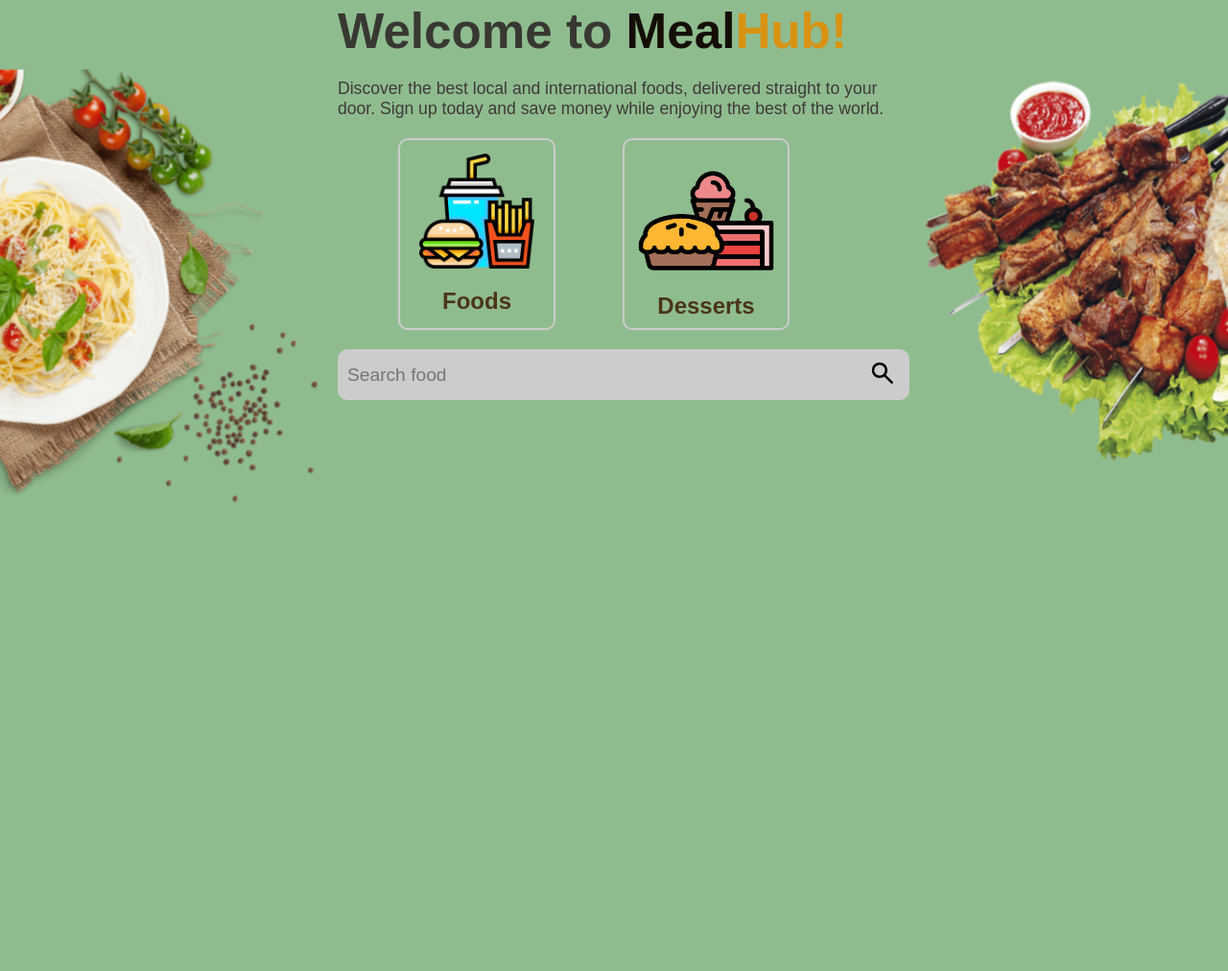
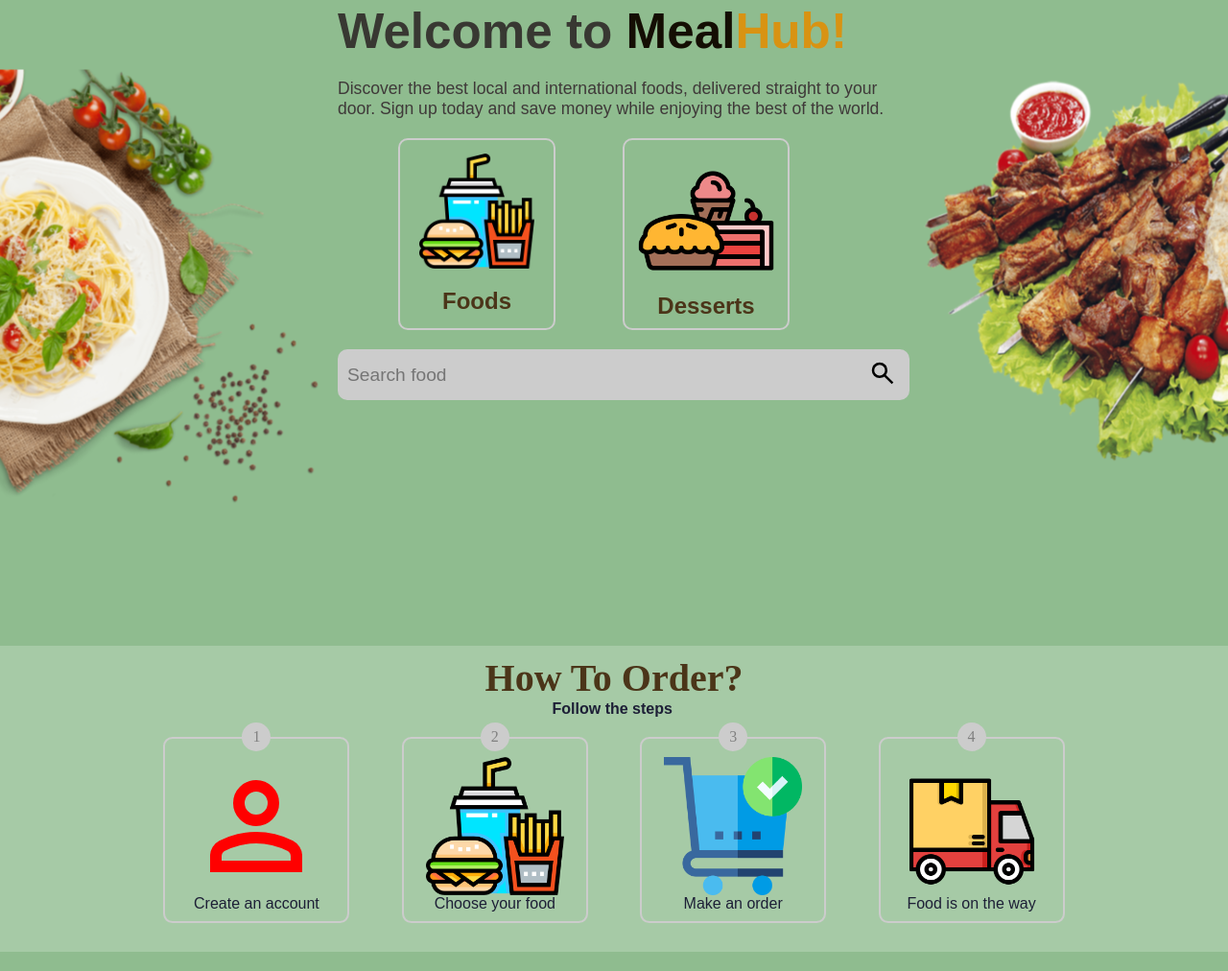
Before and after one commit to farmix2003/Html-Css-Typescript_Project, a website: page index.html in a window 1280 px wide. Shown: the part 127-1139 px from the top of the page at 96% size. Before the commit the page ends 800 px from the top, so only its background shows below. Drawn offline with Linux system fonts and the light colour scheme.

Commit message:
How to order section creation

```diff
--- a/index.html
+++ b/index.html
@@ -7,6 +7,7 @@
     <link rel="stylesheet" href="main.css" />
   </head>
   <body>
+    <div class="container">
       <div class="bg">
         <nav class="nav">
           <svg
@@ -55,9 +56,9 @@
             ><span class="right">Hub!</span>
           </h1>
           <p>
-          Discover the best local and international foods, delivered straight to
-          your door. Sign up today and save money while enjoying the best of the
-          world.
+            Discover the best local and international foods, delivered straight
+            to your door. Sign up today and save money while enjoying the best
+            of the world.
           </p>
           <div class="categoryies-container">
             <div class="food-box">
@@ -75,7 +76,35 @@
           </div>
         </main>
       </div>
-
+      <div class="order-steps_box">
+        <div class="text-box">
+          <h2>How To Order?</h2>
+          <p>Follow the steps</p>
+        </div>
+        <div class="step-box">
+          <div class="step1">
+            <div>1</div>
+            <img src="./images/account.svg" alt="account" />
+            <p>Create an account</p>
+          </div>
+          <div class="step1">
+            <div>2</div>
+            <img src="./images/fast-food.png" alt="account" />
+            <p>Choose your food</p>
+          </div>
+          <div class="step1">
+            <div>3</div>
+            <img src="./images/order.png" alt="account" />
+            <p>Make an order</p>
+          </div>
+          <div class="step1">
+            <div>4</div>
+            <img src="./images/box-car.png" alt="account" />
+            <p>Food is on the way</p>
+          </div>
+        </div>
+      </div>
+    </div>
     <script src="./dist/index.js"></script>
   </body>
 </html>
--- a/main.css
+++ b/main.css
@@ -145,3 +145,68 @@ body {
   width: 30px;
   margin-left: 80px;
 }
+
+.container .order-steps_box {
+  background: rgba(255, 255, 255, 0.2);
+  padding: 10px;
+  margin-bottom: 20px;
+  display: flex;
+  flex-direction: column;
+  justify-content: space-between;
+}
+.order-steps_box .text-box {
+  margin: auto;
+}
+.order-steps_box .text-box h2 {
+  color: #4b3519;
+  font-family: "Times New Roman", Times, serif;
+  font-size: 2.5rem;
+}
+.order-steps_box .text-box p {
+  margin-left: 70px;
+  color: #1d1f36;
+  font-weight: 600;
+  font-family: sans-serif;
+}
+.order-steps_box .step-box {
+  width: 80%;
+  margin: 20px auto;
+  display: flex;
+  gap: 20px;
+  align-items: center;
+  justify-content: space-evenly;
+}
+.order-steps_box .step1 {
+  position: relative;
+  width: 150px;
+  height: 150px;
+  border: 2px solid #ccc;
+  border-radius: 5%;
+  padding: 20px;
+  display: flex;
+  flex-direction: column;
+  justify-content: center;
+  align-items: center;
+}
+.order-steps_box .step1 div {
+  width: 20px;
+  height: 20px;
+  padding: 5px;
+  border-radius: 50%;
+  background: #ccc;
+  margin-top: -195px;
+  display: flex;
+  color: gray;
+  align-items: center;
+  justify-content: center;
+  position: absolute;
+}
+.order-steps_box .step1 img {
+  width: 9rem;
+  margin: 10px auto;
+}
+.order-steps_box .step1 p {
+  margin-top: -10px;
+  color: #1d1f36;
+  font-family: sans-serif;
+}
```
Also changed, not shown: images/account.svg (added), images/box-car.png (added), images/order.png (added). Lines whose indentation alone changed are shown as unchanged.
